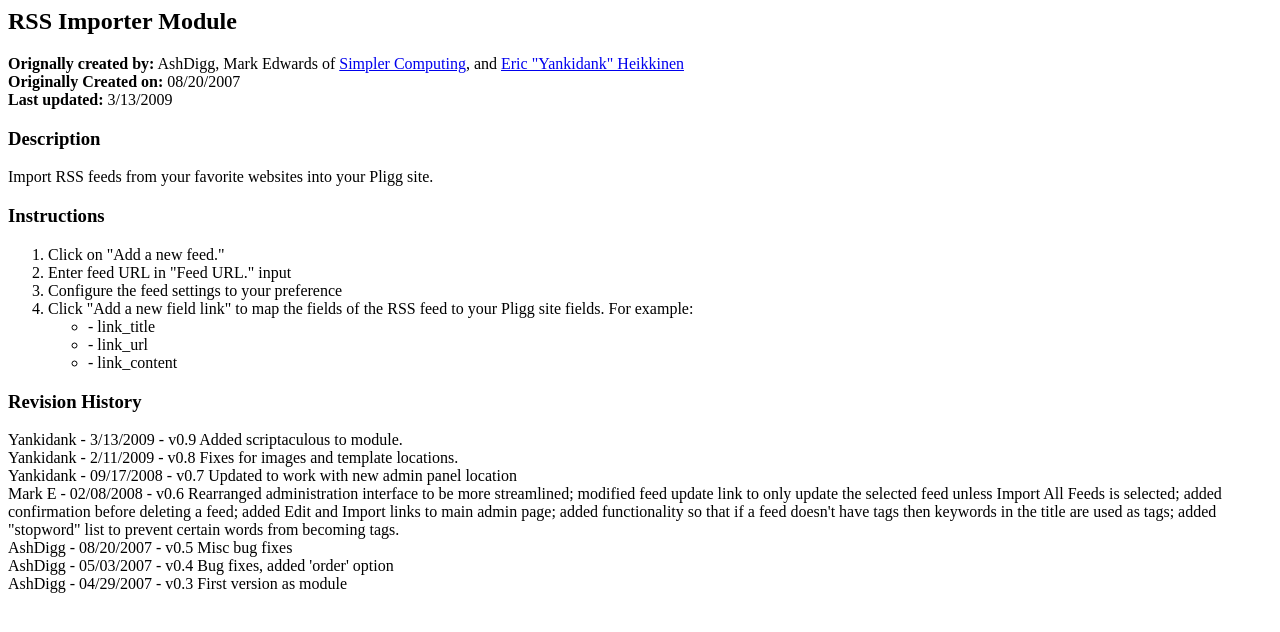
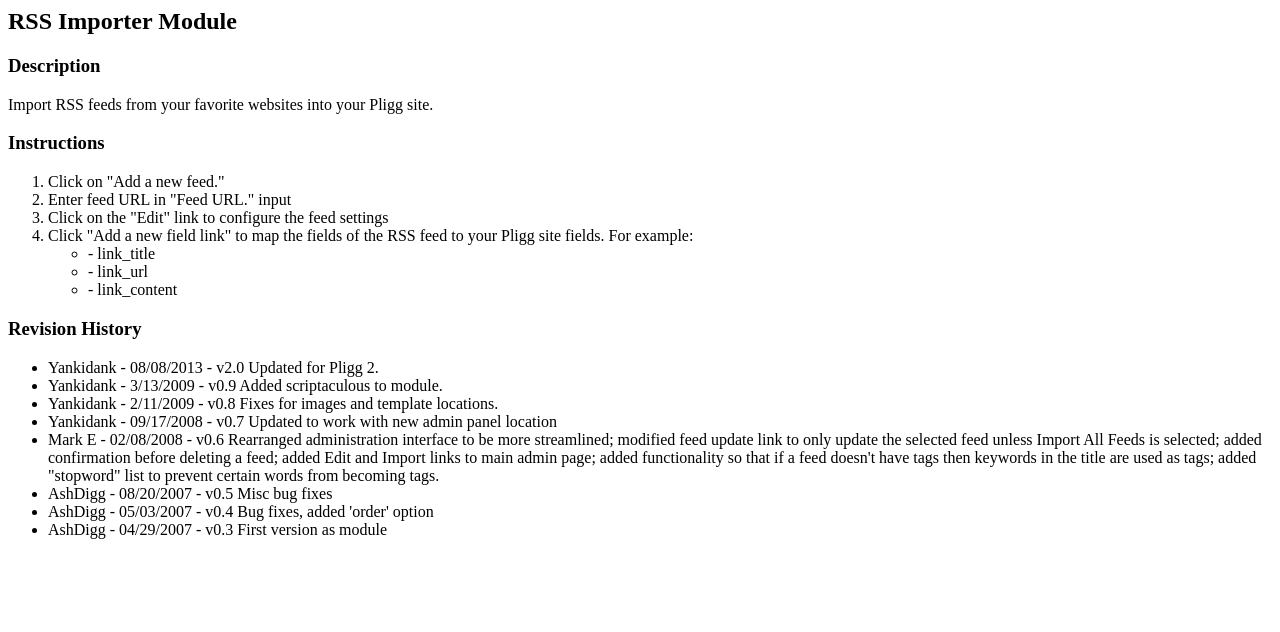
Before and after one commit to Kliqqi-CMS/modules, a PHP site: page /rss_import_readme.htm in a window 1280 px wide. Shown: the top 632 px of the page. Run offline with PHP 8.4, Linux system fonts and the light colour scheme.

Commit message:
- RSS Import module: updated the location of the Smarty.class.php file and edited readme

```diff
--- a/rss_import/admin_rss_import.php
+++ b/rss_import/admin_rss_import.php
@@ -6,7 +6,7 @@
 //              http://www.affero.org/oagpl.html
 // AFFERO GENERAL PUBLIC LICENSE is also included in the file called "COPYING".
 
-include_once('Smarty.class.php');
+include_once('internal/Smarty.class.php');
 $main_smarty = new Smarty;
 
 require('class.rssimport.php');
--- a/rss_import/rss_import_readme.htm
+++ b/rss_import/rss_import_readme.htm
@@ -1,9 +1,4 @@
 <h2>RSS Importer Module</h2>
-<p>
-<strong>Orignally created by:</strong> AshDigg, Mark Edwards of <a href="http://simplercomputing.net">Simpler Computing</a>, and <a href="http://www.ericheikkinen.com">Eric "Yankidank" Heikkinen</a><br />
-<strong>Originally Created on:</strong> 08/20/2007<br />
-<strong>Last updated:</strong> 3/13/2009
-</p>
 
 <h3>Description</h3>
 <p>Import RSS feeds from your favorite websites into your Pligg site.</p>
@@ -13,26 +8,27 @@
 	<ol>
 		<li>Click on "Add a new feed."</li>
 		<li>Enter feed URL in "Feed URL." input</li>
-		<li>Configure the feed settings to your preference</li>
+		<li>Click on the "Edit" link to configure the feed settings</li>
 		<li>Click "Add a new field link" to map the fields of the RSS feed to your Pligg site fields. For example:</li>
 			<ul>
-			<li>- link_title</li>
-			<li>- link_url</li>
-			<li>- link_content</li>
+				<li>- link_title</li>
+				<li>- link_url</li>
+				<li>- link_content</li>
 			</ul>
 	</ol>
 </p>
 
 <h3>Revision History</h3>
-<p>
-Yankidank - 3/13/2009 - v0.9 Added scriptaculous to module.<br/>
-Yankidank - 2/11/2009 - v0.8 Fixes for images and template locations.<br/>
-Yankidank - 09/17/2008 - v0.7 Updated to work with new admin panel location<br/>
-Mark E - 02/08/2008 - v0.6 Rearranged administration interface to be more streamlined; modified feed update link to only update the
-selected feed unless Import All Feeds is selected; added confirmation before deleting a feed; added Edit and Import links to main
-admin page; added functionality so that if a feed doesn't have tags then keywords in the title are used as tags; added "stopword"
-list to prevent certain words from becoming tags.<br/>
-AshDigg - 08/20/2007 - v0.5 Misc bug fixes<br />
-AshDigg - 05/03/2007 - v0.4 Bug fixes, added 'order' option<br />
-AshDigg - 04/29/2007 - v0.3 First version as module<br />
-</p>
+<ul>
+	<li>Yankidank - 08/08/2013 - v2.0 Updated for Pligg 2.</li>
+	<li>Yankidank - 3/13/2009 - v0.9 Added scriptaculous to module.</li>
+	<li>Yankidank - 2/11/2009 - v0.8 Fixes for images and template locations.</li>
+	<li>Yankidank - 09/17/2008 - v0.7 Updated to work with new admin panel location</li>
+	<li>Mark E - 02/08/2008 - v0.6 Rearranged administration interface to be more streamlined; modified feed update link to only update the
+	selected feed unless Import All Feeds is selected; added confirmation before deleting a feed; added Edit and Import links to main
+	admin page; added functionality so that if a feed doesn't have tags then keywords in the title are used as tags; added "stopword"
+	list to prevent certain words from becoming tags.</li>
+	<li>AshDigg - 08/20/2007 - v0.5 Misc bug fixes</li>
+	<li>AshDigg - 05/03/2007 - v0.4 Bug fixes, added 'order' option</li>
+	<li>AshDigg - 04/29/2007 - v0.3 First version as module</li>
+</ul>
```
